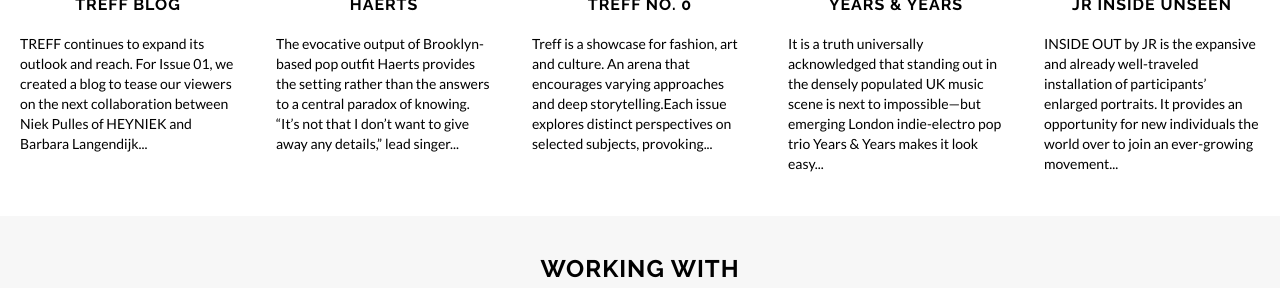
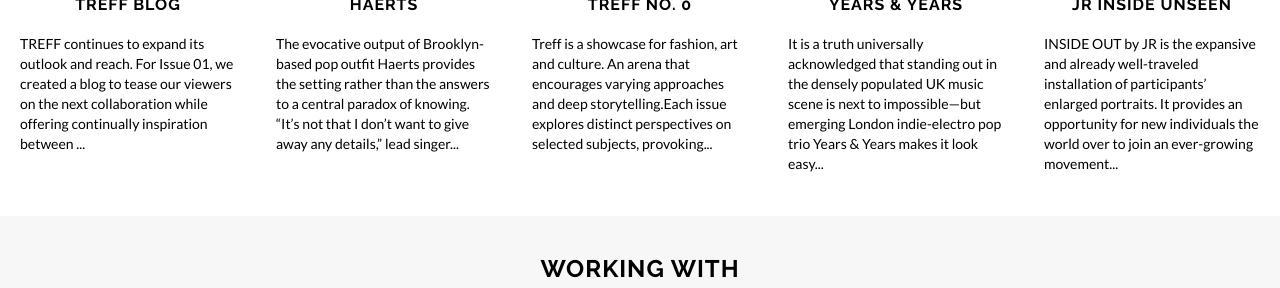
Before and after one commit to emilygv/emilyvernon.com, a Jekyll site: the page built from index.html, in a window 1280 px wide and 900 px high, scrolled down 1205 px, cut to the strip 236-524 px from the top of the window. Built offline with Jekyll 4.4.1, drawn with Linux system fonts in a browser that asks for light colours; nearby versions of some CDN libraries.

Commit message:
Updated description

```diff
--- a/_projects/journalism/treff-blog.md
+++ b/_projects/journalism/treff-blog.md
@@ -7,8 +7,8 @@
 category: Journalism
 tags: "Fashion"
 client: TREFF
-description: TREFF continues to expand its outlook and reach. For Issue 01, we created a blog to tease our viewers on the next collaboration between Niek Pulles of HEYNIEK and Barbara Langendijk...
+description: TREFF continues to expand its outlook and reach. For Issue 01, we created a blog to tease our viewers on the next collaboration while offering continually inspiration between ...
 ---
-TREFF continues to expand its outlook and reach. For Issue 01, we created a blog to tease our viewers on the next collaboration between Niek Pulles of HEYNIEK and Barbara Langendijk. There information about their latest projects, behind-the-scenes photographs and precise descriptions collect before the official publication of TREFF Magazine.
+TREFF continues to expand its outlook and reach. To kick off Issue 01, we created a blog to tease our viewers on the next collaboration while offering continually inspiration between our biannual editions. Check out the latest projects of our creative participants, behind-the-scenes photographs and informative stories on our up-and-coming themes.
 
 Check out the TREFF Blog [here](http://treffmagazine.tumblr.com).
```
